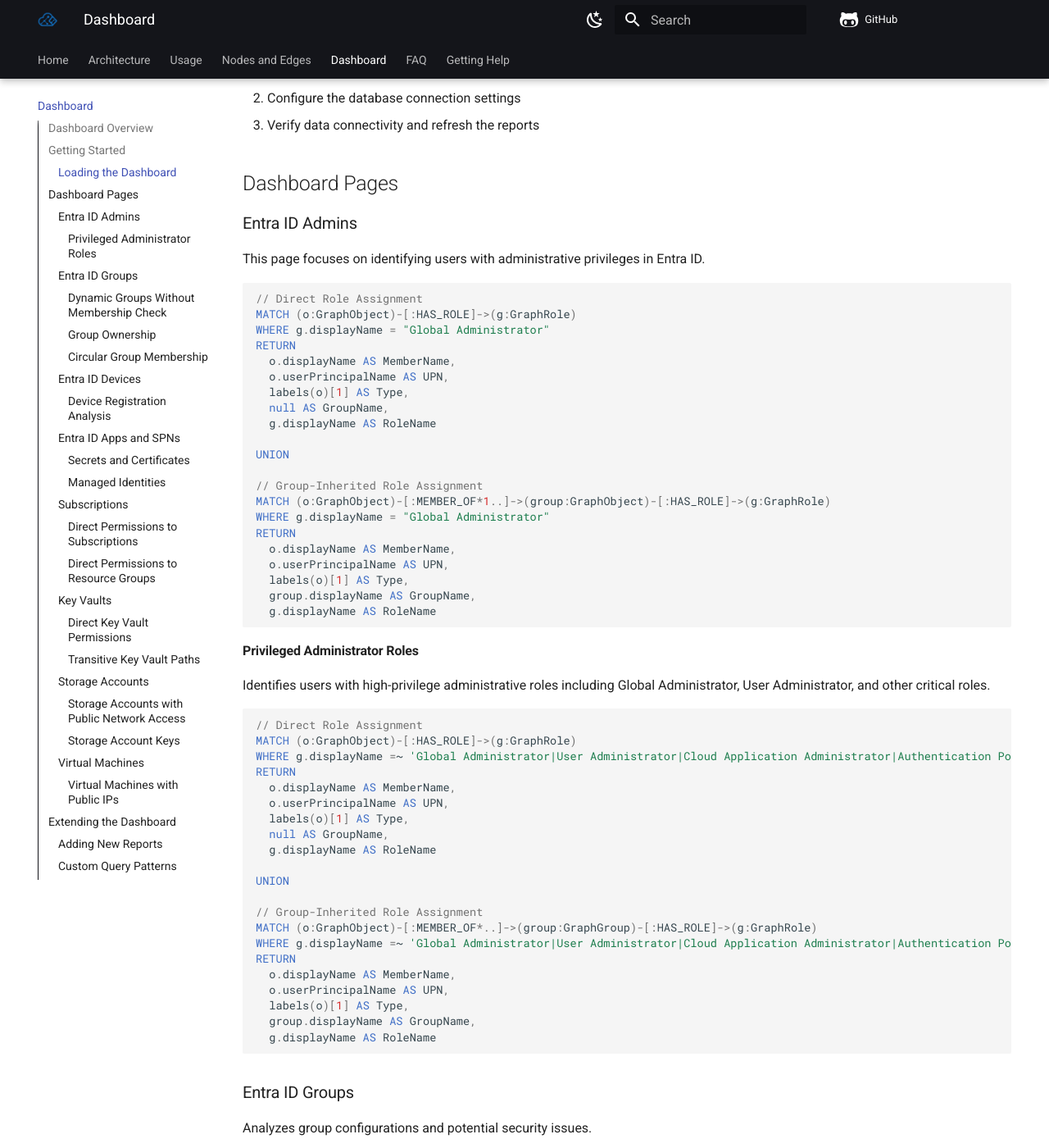
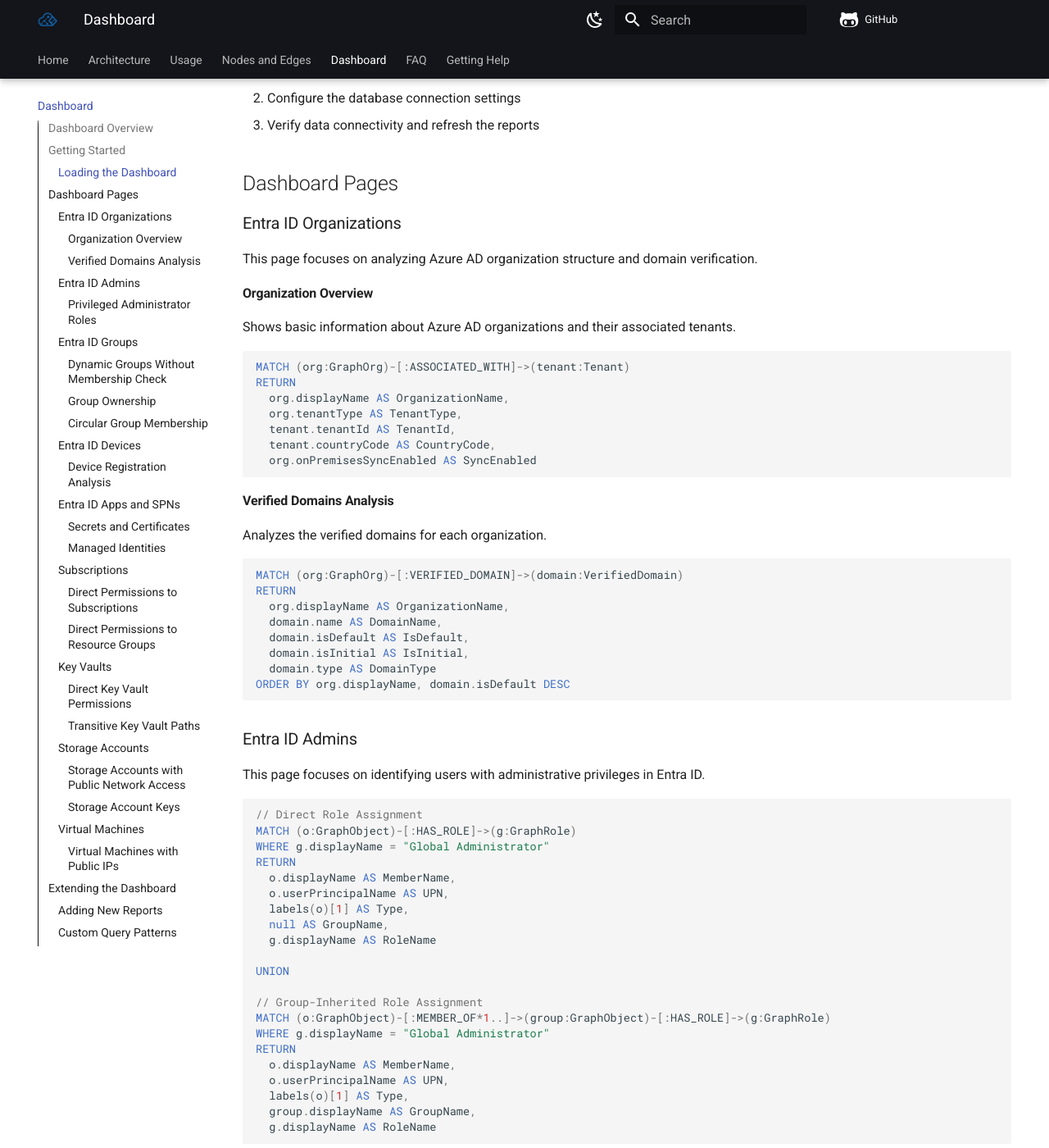
Before and after one commit to BishopFox/cirro, an MkDocs documentation site: the page built from docs/analysis/dashboard.md, in a window 1280 px wide and 1400 px high, scrolled down 943 px. Shown: the whole window at 82% size. Built offline with MkDocs 1.6.1 and Material for MkDocs 9.7.7, drawn with Linux system fonts in a browser that asks for light colours; comment, search, counter and statistics services are not loaded.

Commit message:
add graph org node (#11)

````diff
--- a/docs/analysis/dashboard.md
+++ b/docs/analysis/dashboard.md
@@ -31,6 +31,39 @@ The Cirro NeoDash dashboard provides multiple pages focused on different aspects
 3. Verify data connectivity and refresh the reports
 
 ## Dashboard Pages
+
+### Entra ID Organizations
+
+This page focuses on analyzing Azure AD organization structure and domain verification.
+
+#### Organization Overview
+
+Shows basic information about Azure AD organizations and their associated tenants.
+
+```cypher
+MATCH (org:GraphOrg)-[:ASSOCIATED_WITH]->(tenant:Tenant)
+RETURN
+  org.displayName AS OrganizationName,
+  org.tenantType AS TenantType,
+  tenant.tenantId AS TenantId,
+  tenant.countryCode AS CountryCode,
+  org.onPremisesSyncEnabled AS SyncEnabled
+```
+
+#### Verified Domains Analysis
+
+Analyzes the verified domains for each organization.
+
+```cypher
+MATCH (org:GraphOrg)-[:VERIFIED_DOMAIN]->(domain:VerifiedDomain)
+RETURN
+  org.displayName AS OrganizationName,
+  domain.name AS DomainName,
+  domain.isDefault AS IsDefault,
+  domain.isInitial AS IsInitial,
+  domain.type AS DomainType
+ORDER BY org.displayName, domain.isDefault DESC
+```
 
 ### Entra ID Admins
 
--- a/mkdocs.yml
+++ b/mkdocs.yml
@@ -66,6 +66,7 @@ nav:
         - analysis/graph-nodes/graph-service-principal.md
         - analysis/graph-nodes/graph-device.md
         - analysis/graph-nodes/graph-role.md
+        - analysis/graph-nodes/graph-org.md
         - analysis/graph-nodes/graph-administrative-unit.md
       - ARM Nodes:
         - analysis/arm-nodes.md
@@ -123,10 +124,12 @@ nav:
         - analysis/additional-nodes/ip-config.md
         - analysis/additional-nodes/nsg-rule.md
         - analysis/additional-nodes/subnet.md
+        - analysis/additional-nodes/verified-domain.md
       - Edges:
         - RBAC:
           - analysis/edges/rbac-roles.md
         - analysis/edges/authenticates.md
+        - analysis/edges/associated-with.md
         - analysis/edges/contains.md
         - analysis/edges/has-blob.md
         - analysis/edges/has-container.md
@@ -146,6 +149,7 @@ nav:
         - analysis/edges/registered-user.md
         - analysis/edges/represented-by.md
         - analysis/edges/uses.md
+        - analysis/edges/verified-domain.md
   - Dashboard: analysis/dashboard.md
   - FAQ: faq.md
   - Getting Help: getting-help.md
````
Also changed, not shown: docs/analysis/additional-nodes.md (+9 -0 lines), docs/analysis/additional-nodes/verified-domain.md (added, +15 -0 lines), docs/analysis/arm-nodes/azure-core/tenant.md (+1 -0 lines), docs/analysis/edges.md (+29 -0 lines), docs/analysis/edges/associated-with.md (added, +27 -0 lines), docs/analysis/edges/verified-domain.md (added, +28 -0 lines), docs/analysis/graph-nodes/graph-nodes.md (+11 -0 lines), docs/analysis/graph-nodes/graph-org.md (added, +22 -0 lines), 5 other files.
